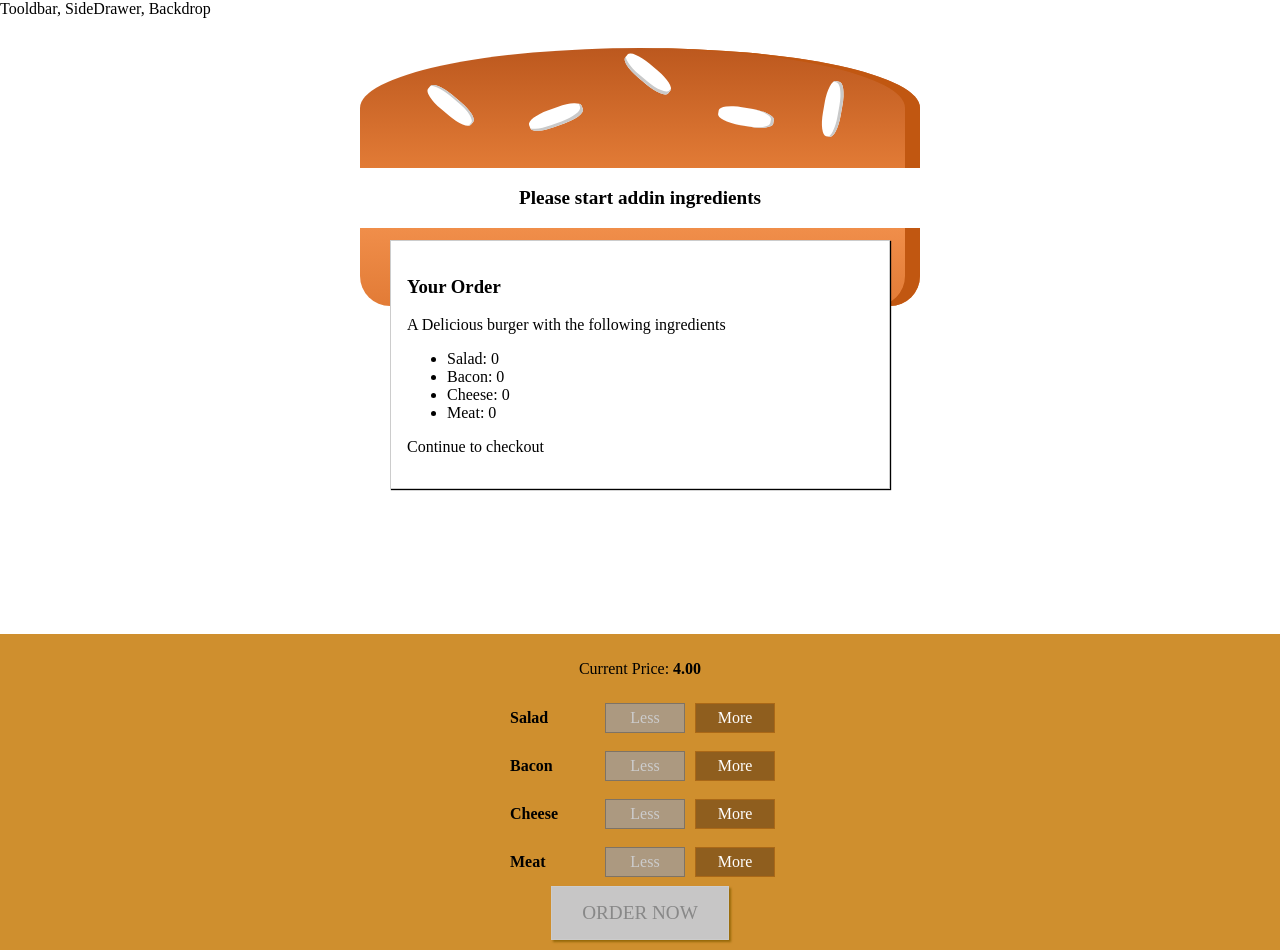
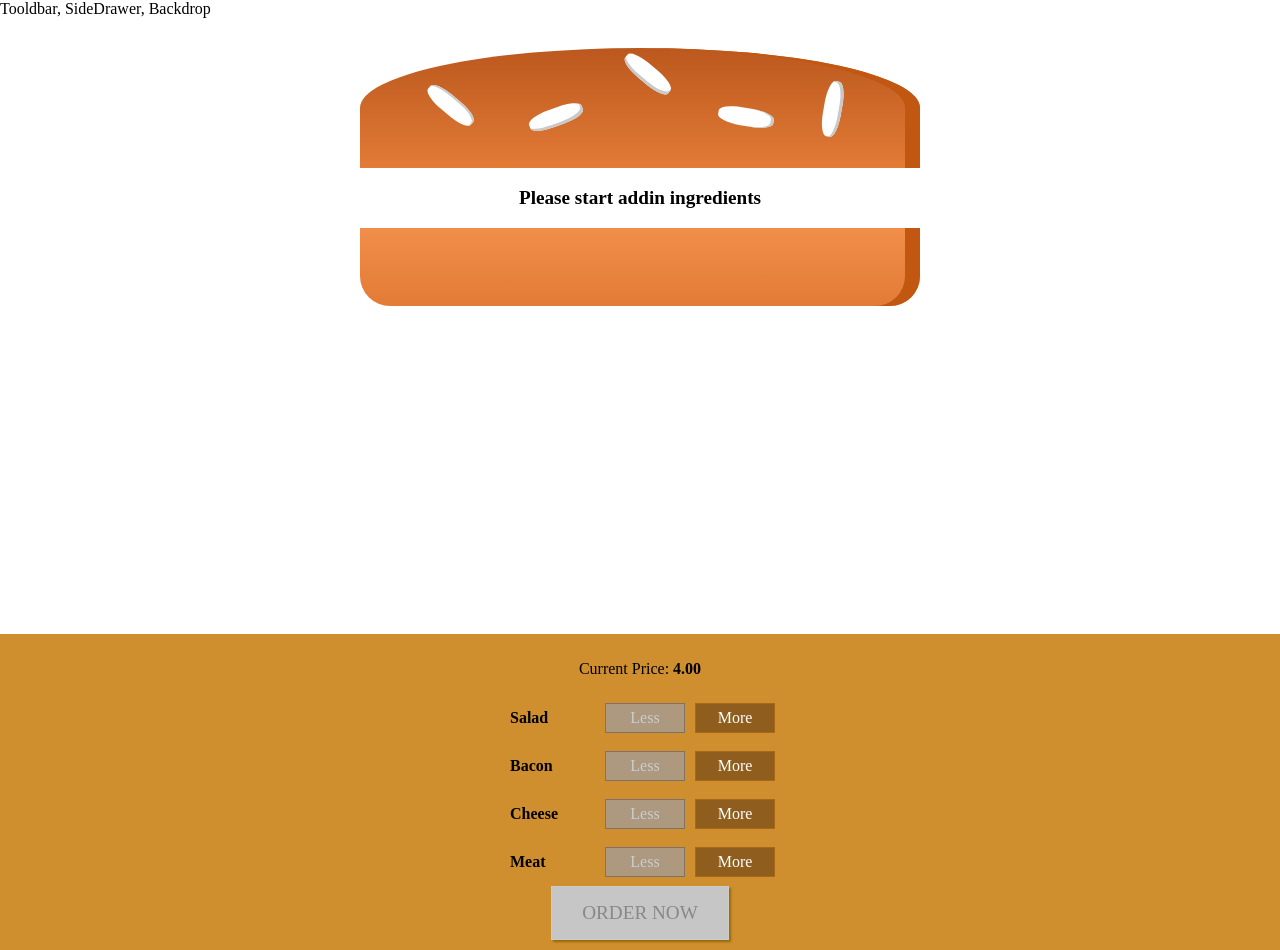
Before and after one commit to mujahid-ali/burger-builder-app, a React (Create React App) app: page / in a window 1280 px wide. Built offline with nearby package versions, Linux system fonts and the light colour scheme.

Commit message:
Order Summary Modal

```diff
--- a/src/components/Burger/BuildControls/BuildControls.js
+++ b/src/components/Burger/BuildControls/BuildControls.js
@@ -25,8 +25,8 @@
         ))}
         <button
             className={classes.OrderButton}
-            disabled={!props.purchaseable}>ORDER NOW
-        </button>
+            disabled={!props.purchaseable}
+            onClick={props.ordered}>ORDER NOW</button>
 
     </div>
 )
--- a/src/components/Burger/OrderSummary/OrderSummary.js
+++ b/src/components/Burger/OrderSummary/OrderSummary.js
@@ -4,9 +4,10 @@
 const orderSummary = (props) => {
     const ingredientSummary = Object.keys(props.ingredients)
         .map( igKey => {
-            return <li key={igKey}>
+            return (
+                    <li key={igKey}>
                     <span style={{textTransform: 'capitalize'}}>{igKey}</span>: {props.ingredients[igKey]}
-                </li>
+                </li> );
 
         });
 
--- a/src/components/UI/Modal/Modal.js
+++ b/src/components/UI/Modal/Modal.js
@@ -3,7 +3,11 @@
 import classes from './Modal.module.css';
 
 const modal = (props) => (
-    <div className={classes.Modal}>
+    <div className={classes.Modal}
+        style={{
+            transform: props.show ? 'traslateY(0)' : 'translateY(-100vh)',
+            opacity: props.show ? '1' : '0'
+        }}>
         {props.children}
     </div>
 );
--- a/src/containers/BurgerBuilder/BurgerBuilder.js
+++ b/src/containers/BurgerBuilder/BurgerBuilder.js
@@ -22,7 +22,8 @@
             meat: 0
         },
         totalPrice: 4,
-        purchaseable: false
+        purchaseable: false,
+        purchasing: false
     }
 
     updatePurchaseState (ingredients) {
@@ -71,6 +72,10 @@
 
     }
 
+    purchaseHandler  = () => {
+        this.setState({purchasing: true});
+    }
+
     render() {
         const disabledInfo = {
             ...this.state.ingredients
@@ -80,8 +85,9 @@
         }
         return (
             <Auxiliary>
-                <Modal >
-                    <OrderSummary ingredients={this.state.ingredients} />
+                <Modal  show={this.state.purchasing}>
+                    <OrderSummary ingredients={this.state.ingredients}
+                     />
                 </Modal>
                 <Burger ingredients={this.state.ingredients} />
                 <BuildControls
@@ -89,6 +95,7 @@
                     ingredientremoved={this.removeIngredientHandler}
                     disabled={disabledInfo}
                     purchaseable={this.state.purchaseable}
+                    ordered={this.purchaseHandler}
                     price={this.state.totalPrice}
                     />
             </Auxiliary>
```
